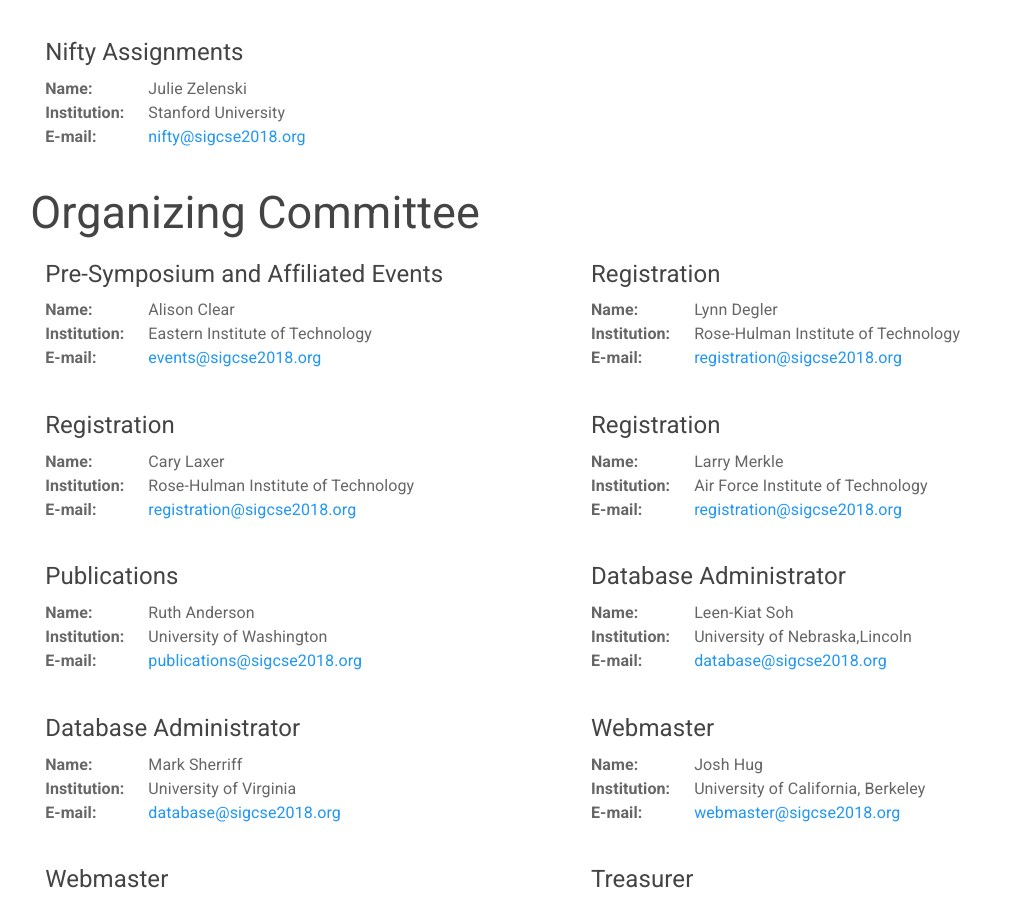
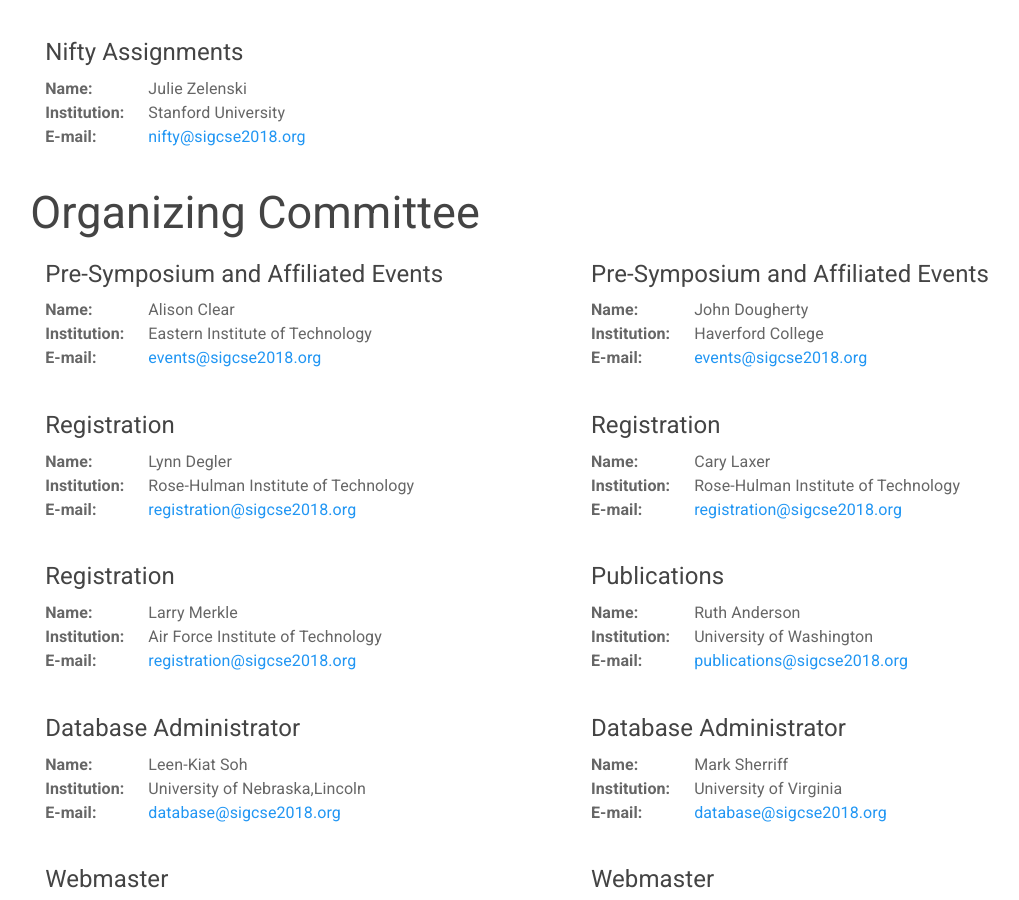
Before and after one commit to sigcsets/sigcse2018, a Jekyll site: the page built from info/committees.md, in a window 1280 px wide and 900 px high, scrolled down 1453 px. Shown: the whole window, without its empty margins (64-1083 px from the left). Built offline with Jekyll 4.4.1, drawn with Linux system fonts in a browser that asks for light colours.

Commit message:
added JD to events

```diff
--- a/_data/committees.yaml
+++ b/_data/committees.yaml
@@ -95,6 +95,11 @@
   - name: Alison Clear
     role: Pre-Symposium and Affiliated Events
     inst: Eastern Institute of Technology
+    email: events@sigcse2018.org
+
+  - name: John Dougherty
+    role: Pre-Symposium and Affiliated Events
+    inst: Haverford College
     email: events@sigcse2018.org
 
   - name: Lynn Degler
```
